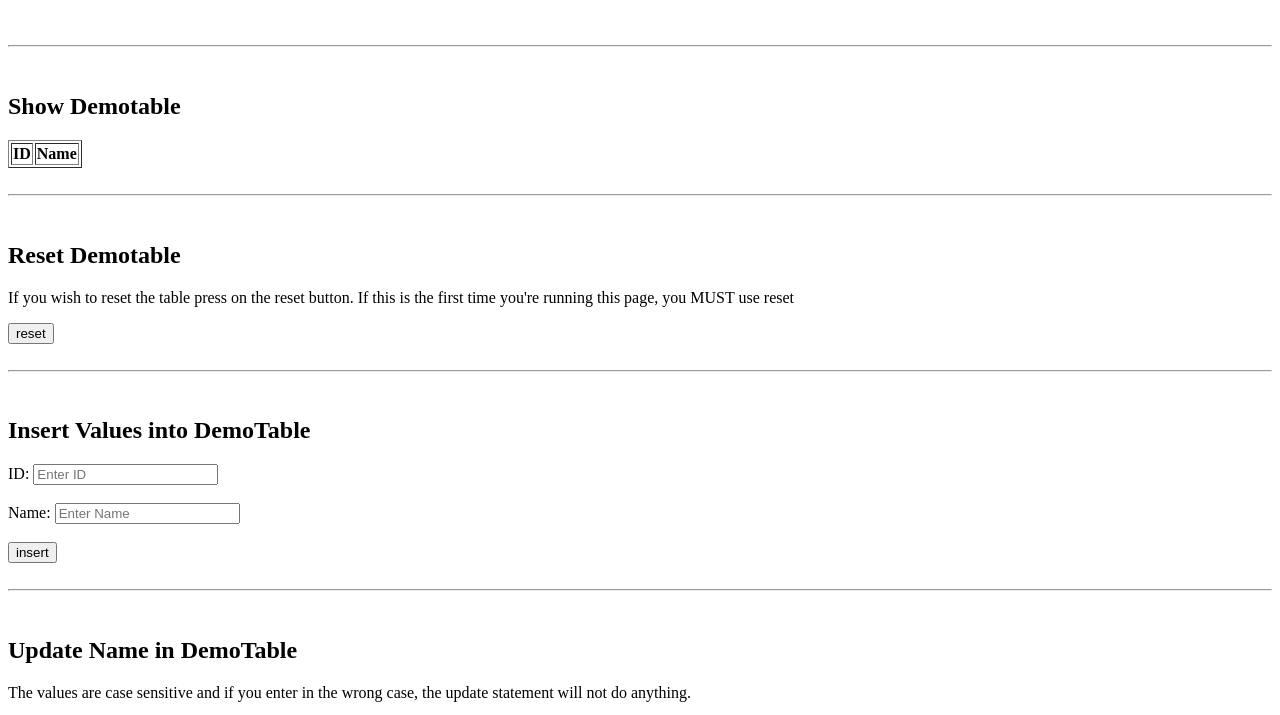
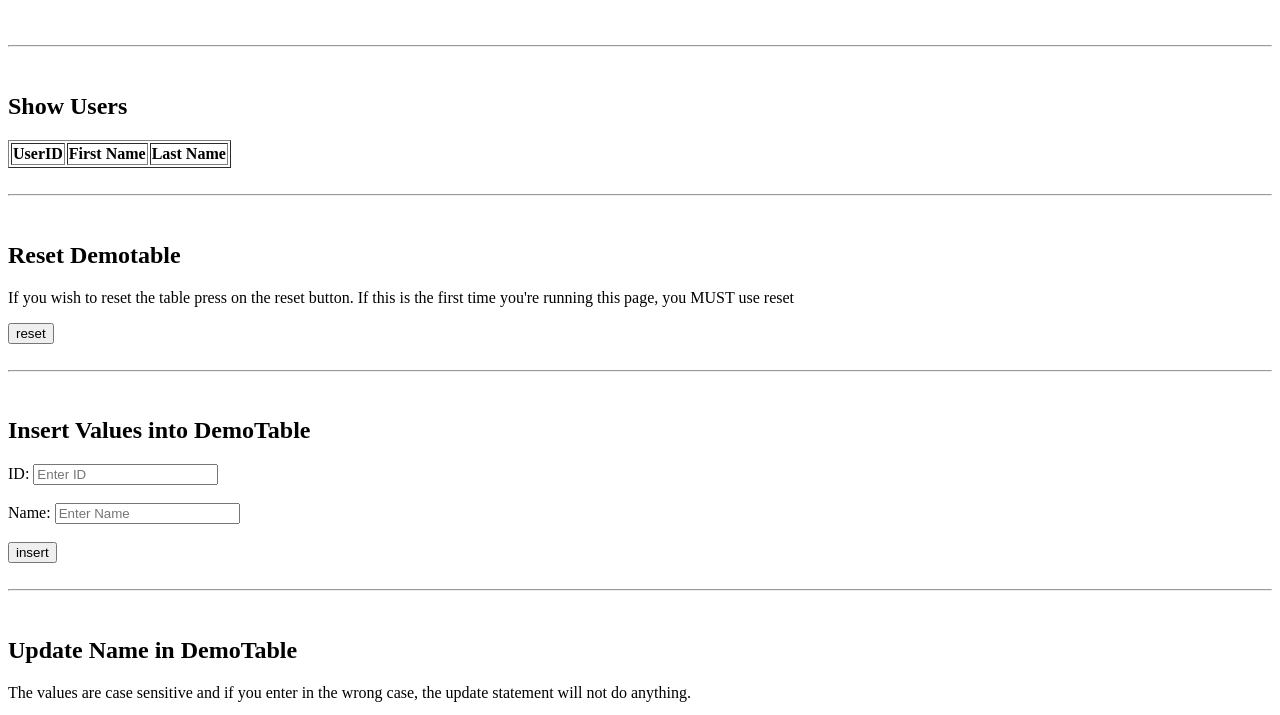
Before and after one commit to ChungYuEricson/Garden-Database-Management-System, a website: page milestone_4/CPSC304_Node_Project-main/public/index.html in a window 1280 px wide. Shown: the part 61-776 px from the top of the page. Drawn offline with Linux system fonts and the light colour scheme; no server answers.

```diff
--- a/milestone_4/CPSC304_Node_Project-main/public/index.html
+++ b/milestone_4/CPSC304_Node_Project-main/public/index.html
@@ -26,13 +26,27 @@
 
     <!-- Show 'Demotable'.
         Data will be fetched and inserted here dynamically using JavaScript. -->
-    <h2>Show Demotable</h2>
+    <!-- <h2>Show Demotable</h2>
     <table id="demotable" border="1">
+        <thead>
+            <tr> -->
+                <!--Table head, need to be adjusted accordingly to align with your own.-->
+                <!-- <th>ID</th>
+                <th>Name</th>
+            </tr>
+        </thead>
+        <tbody>
+        </tbody>
+    </table> -->
+
+    <h2>Show Users</h2>
+    <table id="appUser" border="1">
         <thead>
             <tr>
                 <!--Table head, need to be adjusted accordingly to align with your own.-->
-                <th>ID</th>
-                <th>Name</th>
+                <th>UserID</th>
+                <th>First Name</th>
+                <th>Last Name</th>
             </tr>
         </thead>
         <tbody>
```
